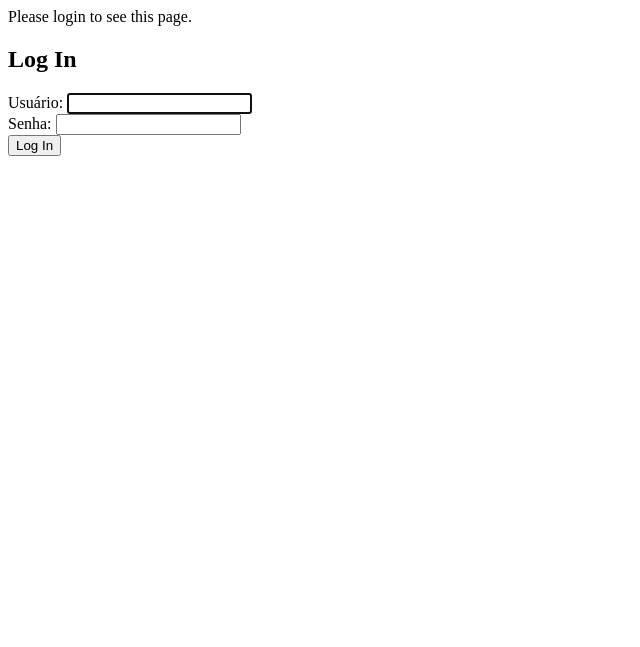
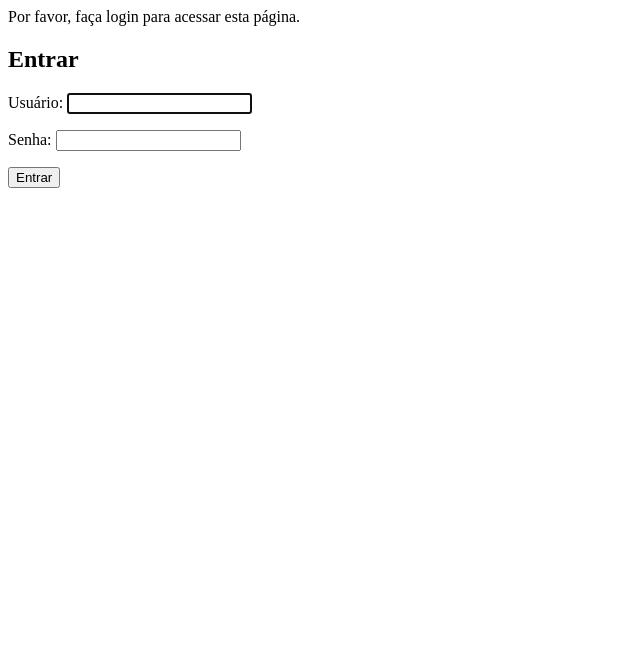
Before and after one commit to Jvbrates/lavanderia, a Django app: a page that uses templates/registration/login.html in a window 1280 px wide. Shown: the top 647 px of the page, without its empty margins (0-640 px from the left). Run offline with Django 5.2, Linux system fonts and the light colour scheme.

Commit message:
Estiliza tela de login.

```diff
--- a/templates/registration/login.html
+++ b/templates/registration/login.html
@@ -1,26 +1,32 @@
-
-
+{% block content %}
+<div class="container d-flex justify-content-center align-items-center" style="min-height: 80vh;">
+    <div class="card shadow-lg p-4" style="width: 100%; max-width: 400px;">
         {% if form.errors %}
-<p>Your username and password didn't match. Please try again.</p>
+        <div class="alert alert-danger" role="alert">
+            Seu nome de usuário e senha não correspondem. Tente novamente.
+        </div>
         {% endif %}
 
         {% if next %}
             {% if user.is_authenticated %}
-    <p>Your account doesn't have access to this page. To proceed,
-    please login with an account that has access.</p>
+            <div class="alert alert-warning" role="alert">
+                Sua conta não tem acesso a esta página. Para continuar, faça login com uma conta que tenha acesso.
+            </div>
             {% else %}
-    <p>Please login to see this page.</p>
+            <div class="alert alert-info" role="alert">
+                Por favor, faça login para acessar esta página.
+            </div>
             {% endif %}
         {% endif %}
 
-<!-- templates/registration/login.html -->
-<h2>Log In</h2>
+        <h2 class="text-center mb-4">Entrar</h2>
         <form method="post">
             {% csrf_token %}
-  {{ form }}
-  <button type="submit">Log In</button>
+            {{ form.as_p }}
+            <div class="d-grid">
+                <button type="submit" class="btn btn-primary btn-block">Entrar</button>
+            </div>
         </form>
-
-
-{# Assumes you set up the password_reset view in your URLconf #}
-{% comment %}<p><a href="{% url 'password_reset' %}">Lost password?</a></p>{% endcomment %}
+    </div>
+</div>
+{% endblock %}
```
Lines whose indentation alone changed are shown as unchanged.
